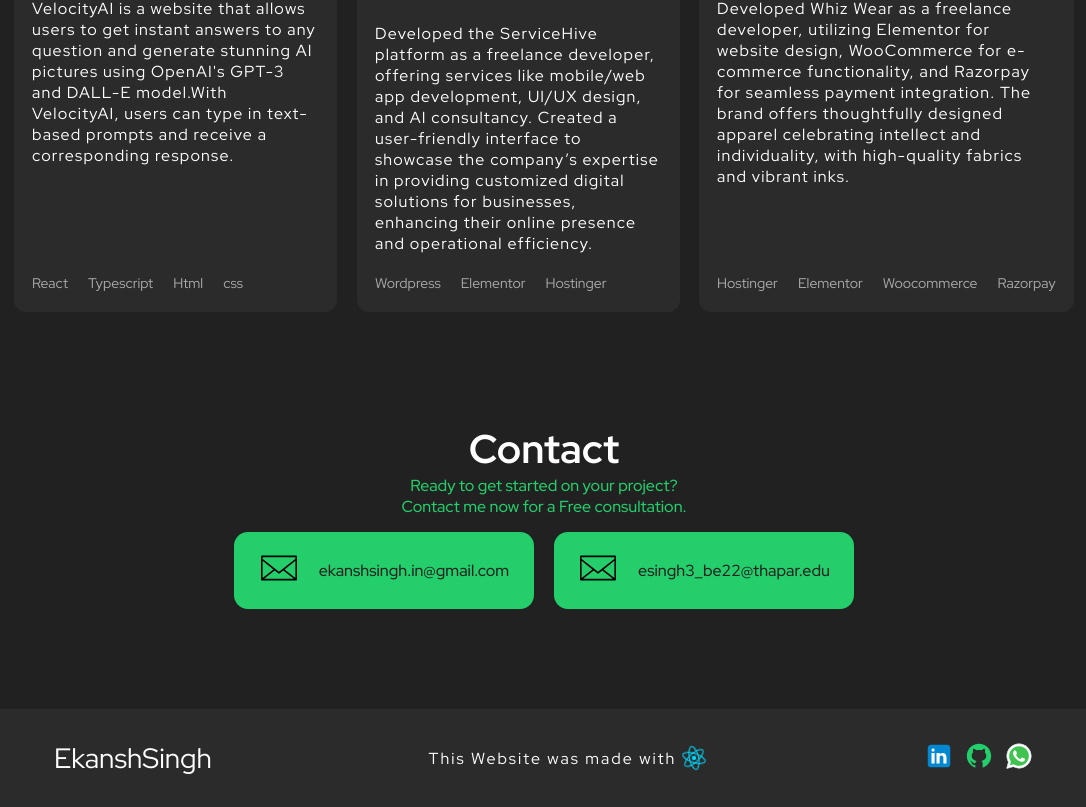
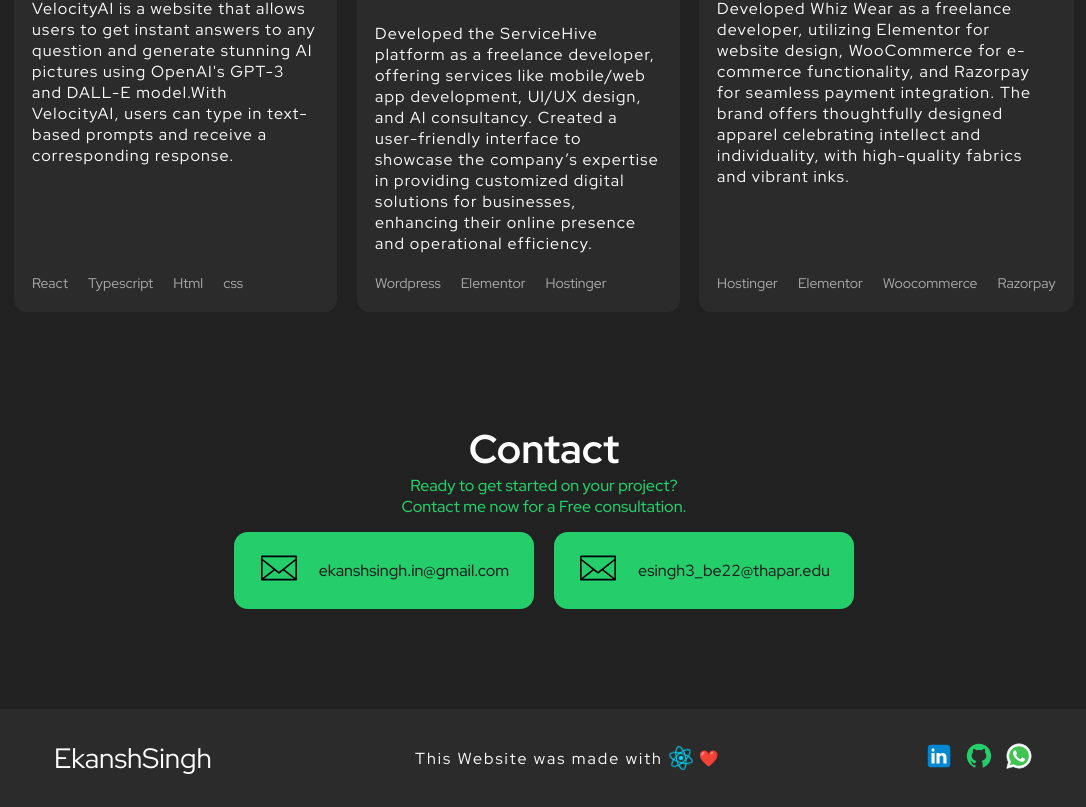
Before and after one commit to singh-ekansh/portfolio-website, a React (Create React App) app: page / in a window 1280 px wide. Shown: the part 2110-2917 px from the top of the page, without its empty margins (96-1182 px from the left). Built offline with nearby package versions, Linux system fonts and the light colour scheme.

Commit message:
Update Footer.tsx

```diff
--- a/src/components/Footer/Footer.tsx
+++ b/src/components/Footer/Footer.tsx
@@ -3,8 +3,8 @@
 import linkedin from '../../assets/linkedin.svg'
 import githubIcon from '../../assets/github.svg'
 import whatsapp from '../../assets/whatsapp.svg'
-import telegram from '../../assets/telegram.svg'
-import instagramIcon from '../../assets/instagram.svg'
+// import telegram from '../../assets/telegram.svg'
+// import instagramIcon from '../../assets/instagram.svg'
 // import discordIcon from '../../assets/discord.png'
 
 export function Footer() {
@@ -17,7 +17,7 @@
       <div>
         <p>
           This Website was made with <img src={reactIcon} alt="React" />
-          {/* <span>❤️</span> */}
+          { <span>❤️</span> }
         </p>
       </div>
       <div className="social-media">
```
